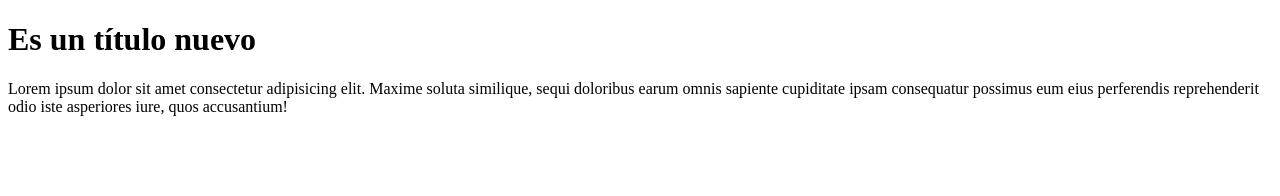
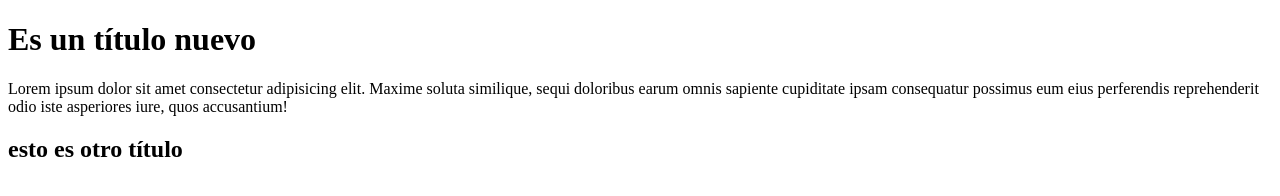
Before and after one commit to franciscoagustinrd/prueba, a plain HTML site: page bio.html in a window 1280 px wide. Drawn offline with Linux system fonts and the light colour scheme.

Commit message:
otro cambio

```diff
--- a/bio.html
+++ b/bio.html
@@ -8,5 +8,6 @@
 <body>
     <h1>Es un título nuevo</h1>
     <p>Lorem ipsum dolor sit amet consectetur adipisicing elit. Maxime soluta similique, sequi doloribus earum omnis sapiente cupiditate ipsam consequatur possimus eum eius perferendis reprehenderit odio iste asperiores iure, quos accusantium!</p>
+    <h2>esto es otro título</h2>
 </body>
 </html>
```
